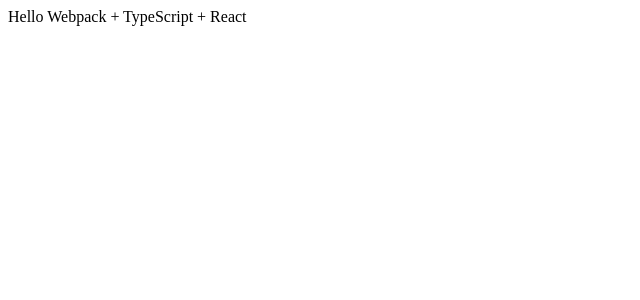
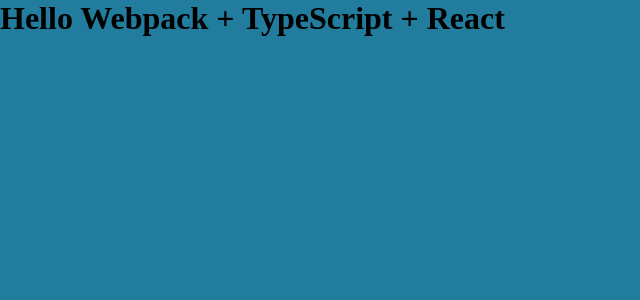
Before and after one commit to scottc11/react-webpack, a React app: page / in a window 1280 px wide. Shown: the top 300 px of the page, without its empty margins (0-640 px from the left). Built offline with nearby package versions, Linux system fonts and the light colour scheme.

Commit message:
CSS reset

```diff
--- a/src/App.tsx
+++ b/src/App.tsx
@@ -2,7 +2,11 @@ import React from 'react';
 
 function App() {
     return (
-        <div>Hello Webpack + TypeScript + React</div>
+        <div className='app'>
+            <h1>
+                Hello Webpack + TypeScript + React
+            </h1>
+        </div>
     )
 }
 
--- a/src/styles.scss
+++ b/src/styles.scss
@@ -1,6 +1,18 @@
-$app-background-color: black;
+/* Palette */
+$cg-blue: #227c9dff;
+$tiffany-blue: #17c3b2ff;
+$maximum-yellow-red: #ffcb77ff;
+$floral-white: #fef9efff;
+$light-coral: #fe6d73ff;
+
+$app-background-color: $cg-blue;
+
+body, h1, h2, h3, h4, h5, h6 {
+    margin: 0;
+}
 
 .app {
     background-color: $app-background-color;
-    color: aliceblue;
+    width: 100vw;
+    height: 100vh;
 }
```
Also changed, not shown: 1 other file (tests, documents, lock files or other folders).
